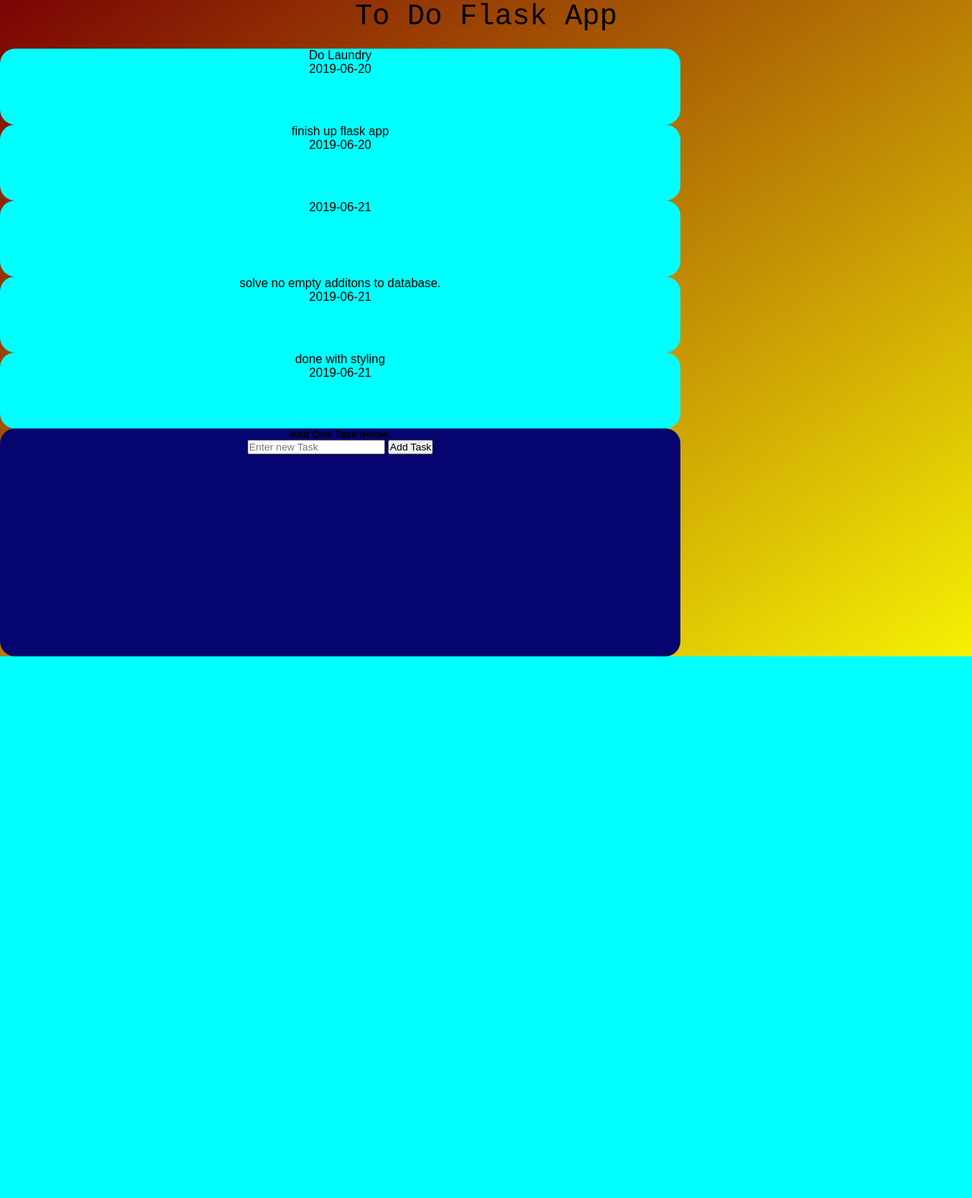
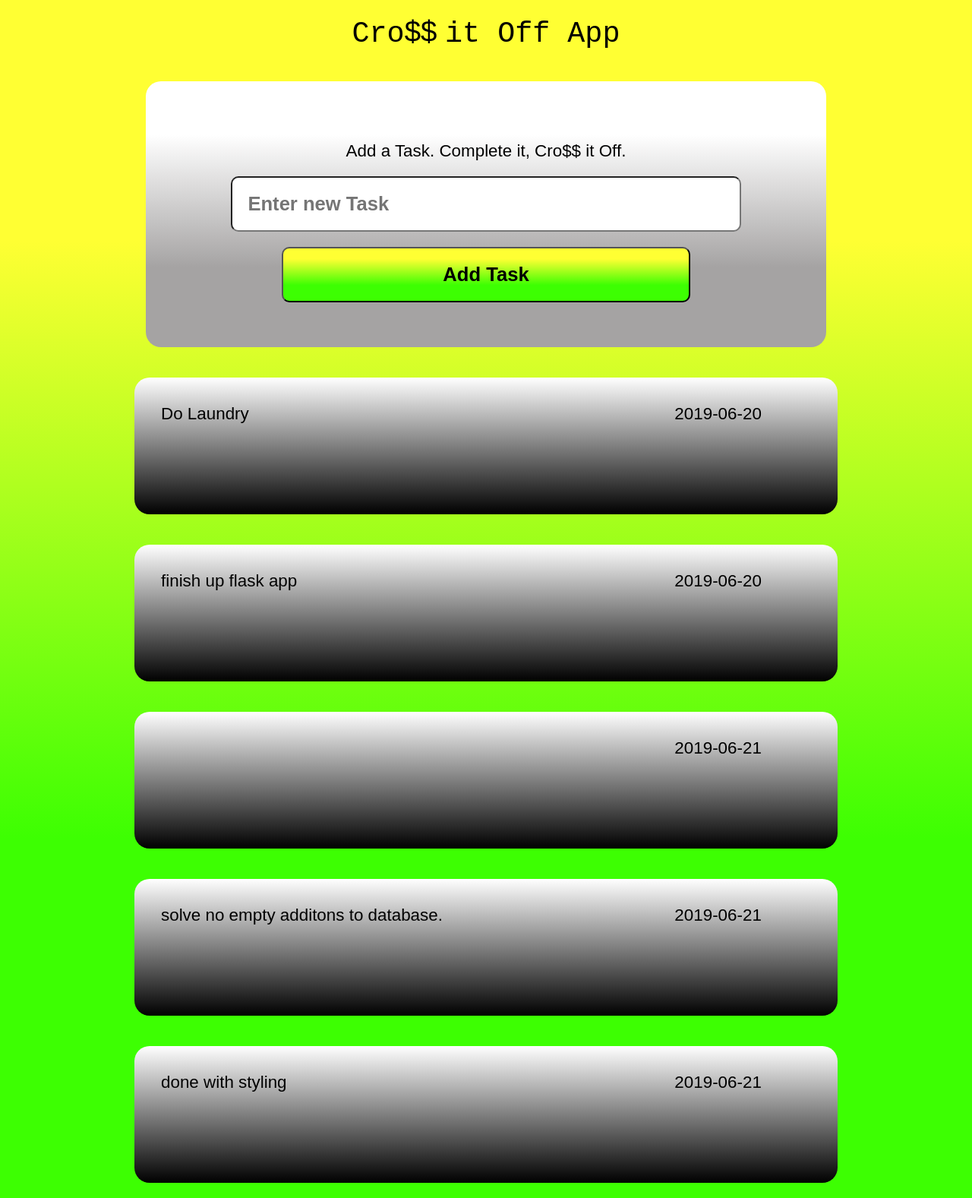
Before and after one commit to kompanycoder/flask-app, a Flask app: page / in a window 1280 px wide. Shown: the whole page at 76% size. Before the commit the page ends 864 px from the top, so only its background shows below. Run offline with Flask 2, Linux system fonts and the light colour scheme; data comes from the database, SQL or seed files in the repository; both versions use the stored data as it was after the commit.

Commit message:
added more styling and logic to app. still thinking off better UI

```diff
--- a/static/css/main.css
+++ b/static/css/main.css
@@ -6,24 +6,36 @@ body {
   color: #000000;
 }
 .container {
+  display: flex;
+  flex-direction: column;
   min-height: 100vh;
   min-width: 100vw;
-  background: linear-gradient(145deg, #7a0404 0%, #f5f104 100%);
+  background: linear-gradient(180deg, #ffff33 20%, #3dff02 70%);
   justify-content: center;
   align-items: center;
+  padding-top: 20px;
+  text-align: center;
 }
 #form {
+  align-items: center;
+  display: flex;
+  flex-direction: column;
   width: 70%;
-  height: 300px;
-  background-color: #06046e;
+  height: 350px;
+  background: linear-gradient(180deg, #ffffff 20%, #a5a3a3 70%);
+  font-size: 2.2rem;
+  line-height: 1.2;
+  font-weight: 300;
+  margin: 20px auto;
   text-align: center;
   justify-content: center;
-  align-self: center;
+  justify-self: center;
   border-radius: 20px;
 }
 #app-title {
   font-family: "Courier New", Courier, monospace;
   padding-bottom: 20px;
+  /* animation: bounce 0.6s; */
   font-size: 2.4rem;
   font-weight: 500;
   text-align: center;
@@ -36,10 +48,75 @@ body {
 
 #output {
   width: 70%;
-  height: 100px;
-  background-color: aqua;
+  height: 150px;
+  background: linear-gradient(180deg, #fff 0%, #000000 100%);
   border-radius: 20px;
-  color: #e4cd04;
+  display: flex;
+  margin: 20px auto;
+  flex-direction: row;
+  font-family: fantasy;
+  font-weight: 400;
+  font-size: 1.6rem;
+  justify-content: center;
+  line-height: 1.2;
+  padding: 15px 15px;
+}
+gothic-ss {
+  font-family: "Franklin Gothic Medium";
+  font-size: 2rem;
+}
+#todo {
+  align-self: center;
+  background: linear-gradient(180deg, #fff 0%, #ffffff 100%);
+  border-radius: 10px;
+  display: block;
+  font-family: sans-serif;
+  font-weight: bold;
+  font-size: 1.6rem;
+  padding: 20px;
+  width: 70%;
+}
+.button {
+  background: linear-gradient(180deg, #ffff33 20%, #3dff02 70%);
+  border-radius: 10px;
+  display: block;
+  font-family: sans-serif;
+  font-weight: bold;
+  font-size: 1.6rem;
+  margin-top: 20px;
+  padding: 20px;
+  width: 60%;
+}
+.button :hover {
+  cursor: pointer;
+  flex-grow: 1;
+  background-color: #3dff02;
+  opacity: 0.5;
+}
+#form-info {
+  padding: 20px;
+  font-size: 1.4rem;
+  font-weight: 300;
   text-align: center;
-  justify-content: center;
 }
+.text-content {
+  padding: 20px;
+  display: flex;
+  flex-direction: column;
+  font-size: 1.4rem;
+  font-weight: 300;
+  text-align: center;
+  align-items: flex-start;
+  overflow: hidden;
+  width: 70%;
+}
+.text-date {
+  padding: 20px;
+  display: flex;
+  flex-direction: column;
+  width: 30%;
+  font-size: 1.4rem;
+  font-weight: 300;
+  overflow: hidden;
+  text-align: center;
+}
--- a/templates/index.html
+++ b/templates/index.html
@@ -2,20 +2,22 @@
 <title>To Do app</title>
 {% endblock %} {% block body %}
 <div class="container">
-  <h6 id="app-title">To Do Flask App</h6>
+  <h6 id="app-title">Cro<span class="gothic-ss">$$ </span>it Off App</h6>
+
+  <form action="/" method="POST" id="form">
+    <h5 id="form-info">Add a Task. Complete it, Cro$$ it Off.</h5>
+    <input id="todo" name="todo" type="text" placeholder="Enter new Task" />
+    <input type="submit" value="Add Task" class="button" />
+  </form>
+
   {% if items|length < 1 %}
   <h5 id="no-info">No tasks created. Create One below.</h5>
   {% else %} {% for item in items %}
   <div id="output">
-    <p class="text-format">{{ item.content }}</p>
-    <p class="text-format">{{ item.date_created.date() }}</p>
+    <div class="text-content">{{ item.content }}</div>
+    <div class="text-date">{{ item.date_created.date() }}</div>
   </div>
   {% endfor %} {% endif %}
-  <form action="/" method="POST" id="form">
-    <h5 id="form-info">Add One Task below.</h5>
-    <input id="todo" name="todo" type="text" placeholder="Enter new Task" />
-    <input type="submit" value="Add Task" />
-  </form>
 </div>
 
 {% endblock %}
```
Also changed, not shown: test.db.
